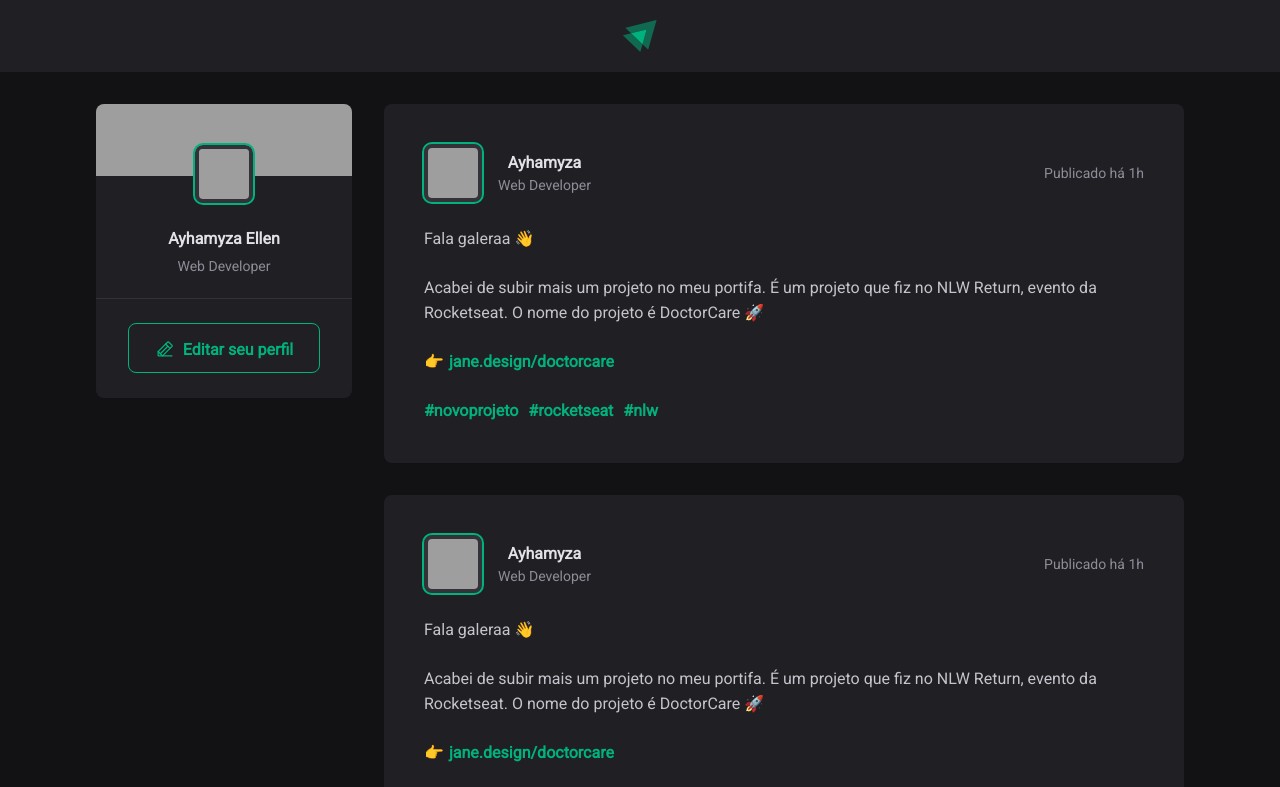
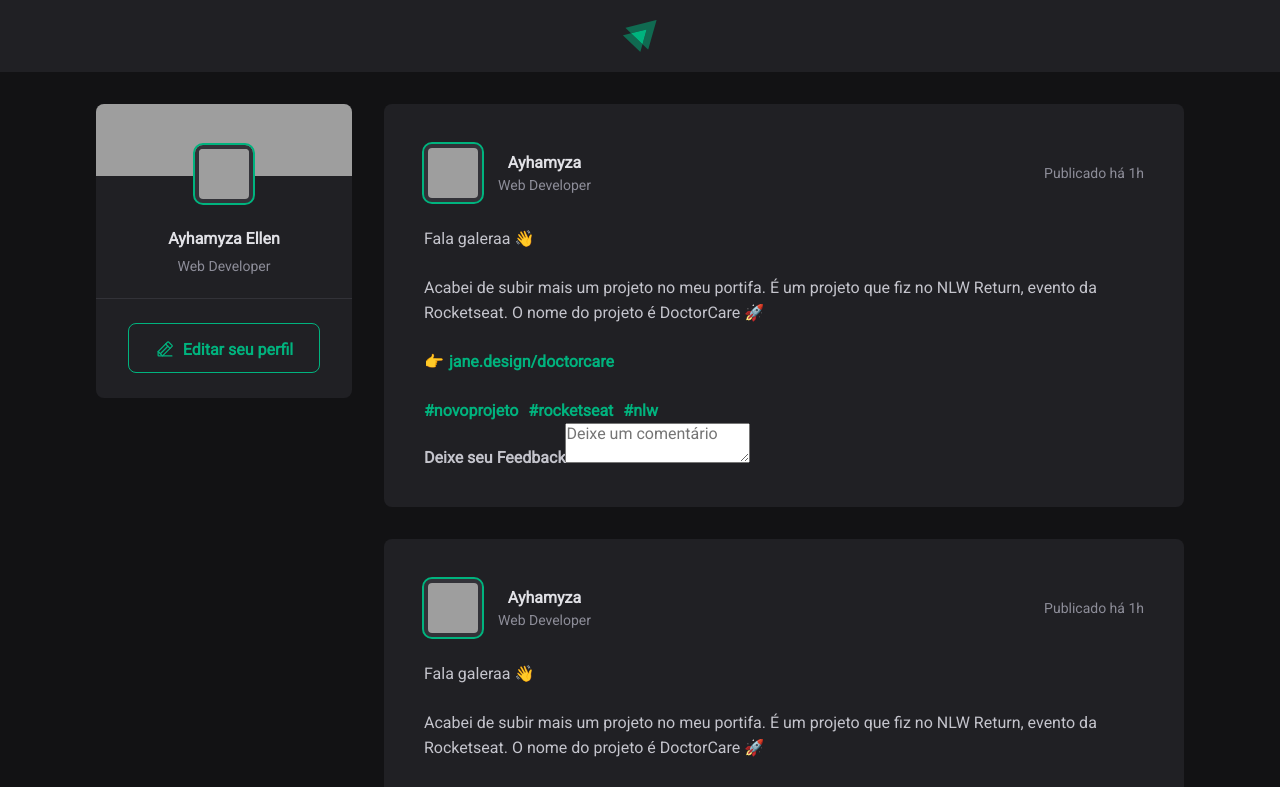
Before and after one commit to ayhamyza/IgniteFeed---React, a React (Vite) app: page / in a window 1280 px wide. Shown: the top 787 px of the page. Built offline with nearby package versions, Linux system fonts and the light colour scheme; grey boxes are pictures that could not be loaded.

Commit message:
creating comment form

```diff
--- a/src/components/Post.jsx
+++ b/src/components/Post.jsx
@@ -25,6 +25,17 @@
             <a href="">#nlw</a>
         </p>
       </div>
+
+      <form className= {styles.commentForm }>
+
+        <strong
+        className= { styles.commentFormTitle }>
+        Deixe seu Feedback
+        </strong>
+
+        <textarea placeholder='Deixe um comentário'/>
+
+      </form>
     </article>
   )
 }
```
